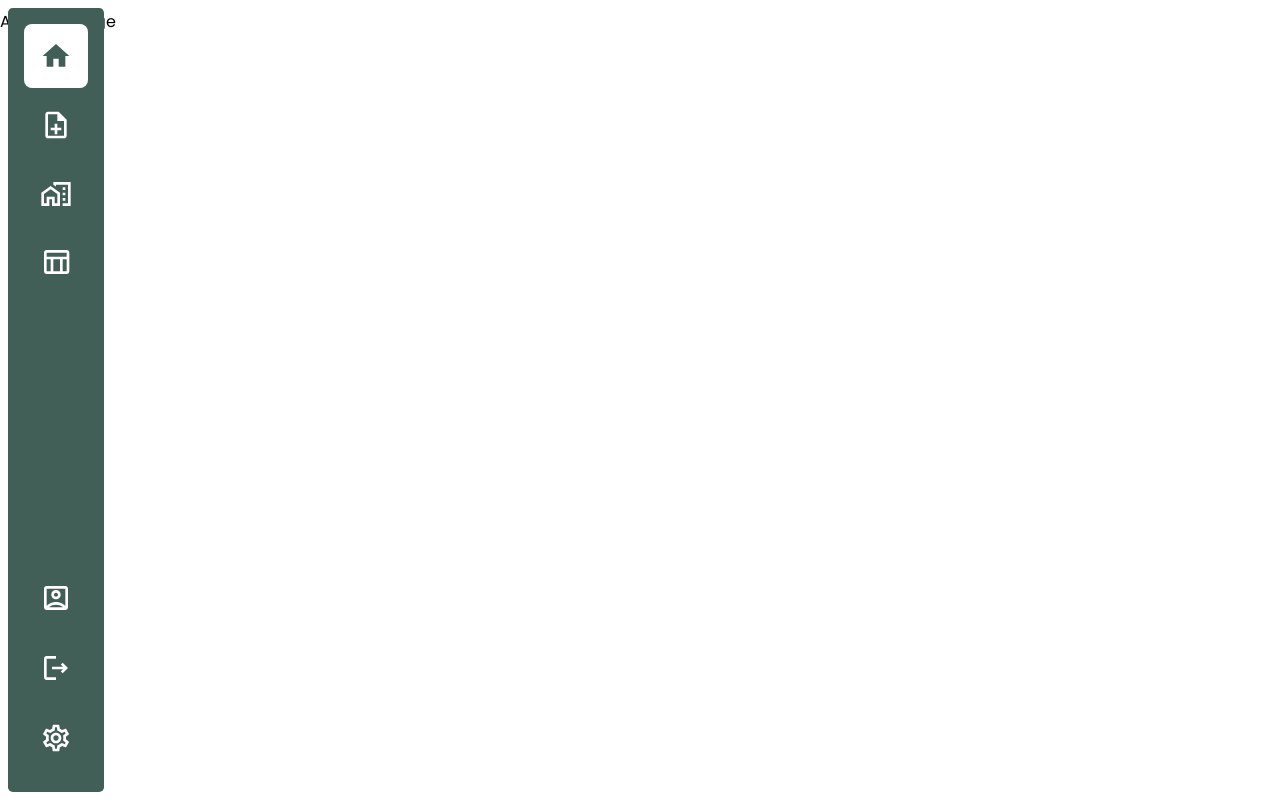
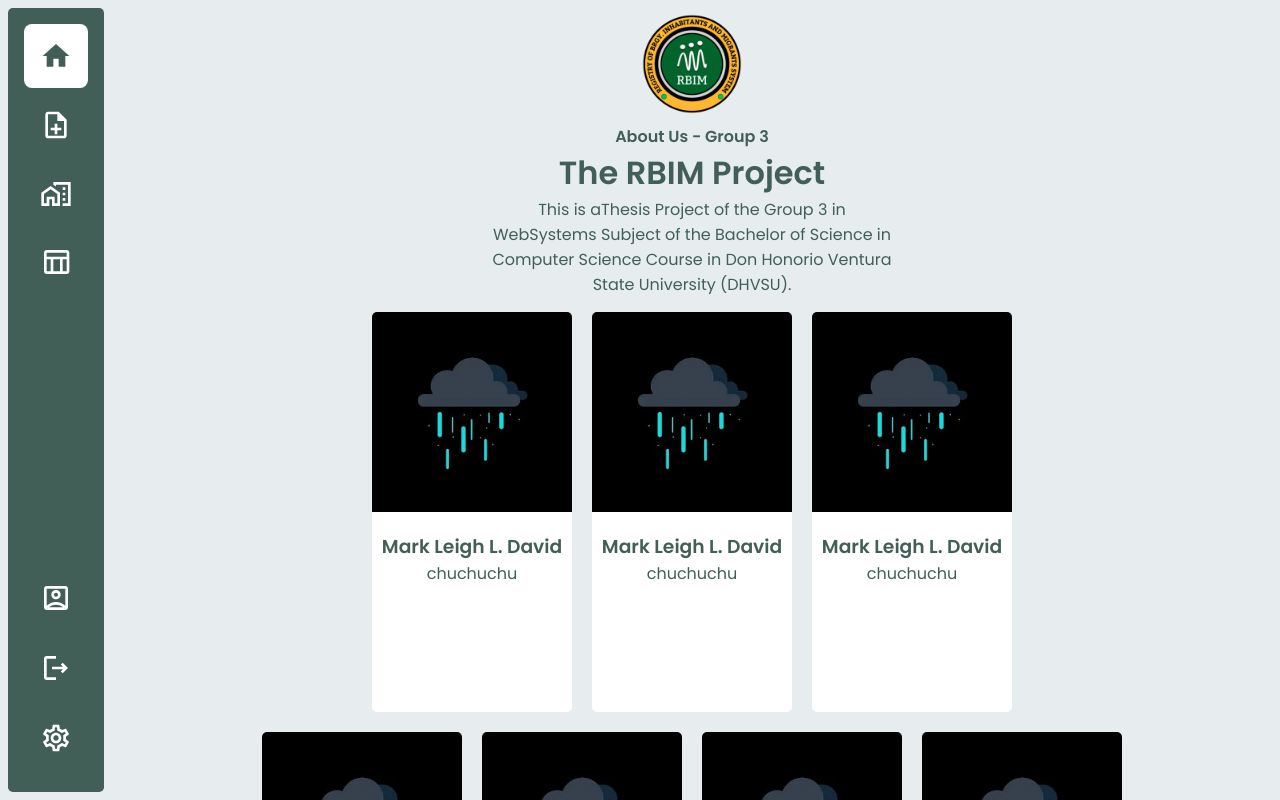
Before and after one commit to KerbySarcia/rbimv5, a React (Create React App) app: page /about-the-team in a window 1280 px wide. Built offline with nearby package versions, Linux system fonts and the light colour scheme.

Commit message:
about-us-continued

```diff
--- a/src/pages/AboutUs.js
+++ b/src/pages/AboutUs.js
@@ -1,10 +1,87 @@
 import React from 'react'
 import '../styles/AboutUs.css'
+import photo from '../images/profile-rain.jpg'
+import logo from '../images/RBIM_LOGO.png'
 
 const AboutUs = () => {
   return (
     <div className='AboutUs'>
-      About us Page
+      <section className="AboutUs__Sections">
+        <div className="AboutUs__Text__Container">
+          <img
+            className='AboutUs__Logo'
+            src={logo} alt='RBIM Logo'/>
+          <span>About Us - Group 3</span>
+          <h1>The RBIM Project</h1>
+          <p>This is aThesis Project of the Group 3 in WebSystems Subject of the Bachelor of Science in Computer Science Course in Don Honorio Ventura State University (DHVSU).</p>
+        </div>
+      </section>
+      <section className='AboutUs__Sections'>
+        <div className='AboutUs__Team__Card'>
+          <img src={photo} alt='Teammate'/>
+          <div className='AboutUs__Team__Card__Info'>
+            <h3>Mark Leigh L. David</h3>
+            <p>chuchuchu</p>
+          </div>
+        </div>
+        <div className='AboutUs__Team__Card'>
+          <img src={photo} alt='Teammate'/>
+          <div className='AboutUs__Team__Card__Info'>
+            <h3>Mark Leigh L. David</h3>
+            <p>chuchuchu</p>
+          </div>
+        </div>
+        <div className='AboutUs__Team__Card'>
+          <img src={photo} alt='Teammate'/>
+          <div className='AboutUs__Team__Card__Info'>
+            <h3>Mark Leigh L. David</h3>
+            <p>chuchuchu</p>
+          </div>
+        </div>
+      </section>
+      <section className='AboutUs__Sections'>
+        <div className='AboutUs__Team__Card'>
+          <img src={photo} alt='Teammate'/>
+          <div className='AboutUs__Team__Card__Info'>
+            <h3>Mark Leigh L. David</h3>
+            <p>chuchuchu</p>
+          </div>
+        </div>
+        <div className='AboutUs__Team__Card'>
+          <img src={photo} alt='Teammate'/>
+          <div className='AboutUs__Team__Card__Info'>
+            <h3>Mark Leigh L. David</h3>
+            <p>chuchuchu</p>
+          </div>
+        </div>
+        <div className='AboutUs__Team__Card'>
+          <img src={photo} alt='Teammate'/>
+          <div className='AboutUs__Team__Card__Info'>
+            <h3>Mark Leigh L. David</h3>
+            <p>chuchuchu</p>
+          </div>
+        </div>
+        <div className='AboutUs__Team__Card'>
+          <img src={photo} alt='Teammate'/>
+          <div className='AboutUs__Team__Card__Info'>
+            <h3>Mark Leigh L. David</h3>
+            <p>chuchuchu</p>
+          </div>
+        </div>
+      </section>
+      <footer className='AboutUs__Sections'>
+        <div className='AboutUs__Footer'>
+          <section>
+            <img
+              className='AboutUs__Logo'
+              src={logo} alt='RBIM Logo'/>
+              <span>RBIM</span>
+          </section>
+          <section>
+            <p>Copyright - 2022</p>
+          </section>
+        </div>
+      </footer>
     </div>
   )
 }
--- a/src/styles/AboutUs.css
+++ b/src/styles/AboutUs.css
@@ -1,4 +1,118 @@
 .AboutUs {
-    background-color: white;
+    display: flex;
+    flex-direction: column;
+    background-color: #e7ecef;
+    color: #425f57;
     padding-top: 9px;
+    height: 100%;
+    width: 100%;
+    margin-left: auto;
+    overflow-x: hidden;
 }
+
+.AboutUs__Sections {
+    display: inherit;
+    position: relative;
+    width: calc(100% - 6.5rem);
+    height: fit-content;
+    margin-left: auto;
+    justify-content: center;
+    align-items: center;
+}
+
+.AboutUs__Text__Container > h1 {
+    font-size: 2rem;
+    font-weight: bolder;
+}
+
+.AboutUs__Text__Container > span {
+    font-size: 1rem;
+    font-weight: 600;
+}
+
+.AboutUs__Logo {
+    position: relative;
+    width: 100px;
+    margin-bottom: 10px;
+}
+
+.AboutUs__Text__Container {
+    display: inherit;
+    flex-direction: column;
+    justify-content: center;
+    align-items: center;
+    padding: 5px 30vw;
+    font-display: center;
+    text-align: center;
+}
+
+.AboutUs__Team__Card {
+    display: inherit;
+    flex-direction: column;
+    background: white;
+    width: 300px;
+    height: 500px;
+    margin: 10px;
+    border-radius: 5px;
+    cursor: pointer;
+    transition: 500ms ease-in-out;
+}
+
+.AboutUs__Team__Card > img {
+    border-top-left-radius: 5px;
+    border-top-right-radius: 5px;
+}
+
+.AboutUs__Team__Card__Info {
+    margin-top: 20px;
+    text-align: center;
+}
+
+.AboutUs__Team__Card:hover {
+    transform: scale(1.05);
+}
+
+.AboutUs__Footer {
+    display: inherit;
+    justify-content: space-around;
+    align-items: center;
+    margin-top: 10px;
+    margin-left: 9px;
+    padding: 10px;
+    width: 100%;
+    height: fit-content;
+    background-color: #425f57;
+    color: black;
+}
+
+.AboutUs__Footer > section {
+    display: inherit;
+    flex-direction: column;
+    text-align: center;
+    color: white;
+}
+
+@media (max-width: 1350px) {
+    .AboutUs__Team__Card {
+        width: 200px;
+        height: 400px;
+    }
+}
+
+@media (max-width: 1200px) {
+    .AboutUs__Text__Container {
+        padding: 5px 20vw;
+    }
+}
+
+@media (max-width: 850px) {
+    .AboutUs__Sections {
+        width: 100%;
+    }
+}
+
+@media (max-width: 700px) {
+    .AboutUs__Sections {
+        flex-direction: column;
+    }
+}
```
Also changed, not shown: src/images/profile-rain.jpg (added).
